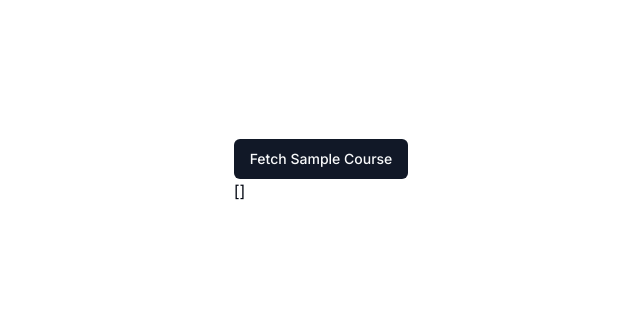
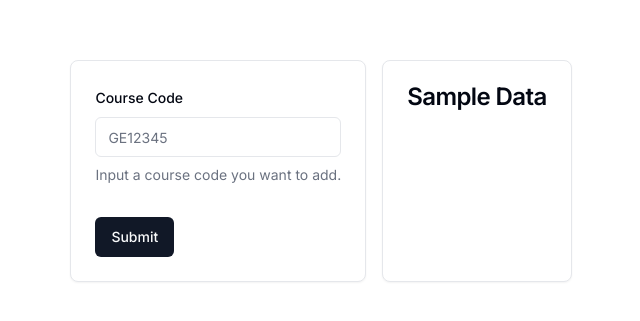
Before and after one commit to CyberEzpertz/Schedaddle, a Next.js app: page / in a window 1280 px wide. Shown: the part 229-550 px from the top of the page, without its empty margins (319-959 px from the left). Built offline with nearby package versions, Linux system fonts and the light colour scheme.

Commit message:
feat: add form for course code

```diff
--- a/package.json
+++ b/package.json
@@ -9,6 +9,8 @@
     "lint": "next lint"
   },
   "dependencies": {
+    "@hookform/resolvers": "^3.9.0",
+    "@radix-ui/react-label": "^2.1.0",
     "@radix-ui/react-slot": "^1.1.0",
     "class-variance-authority": "^0.7.0",
     "clsx": "^2.1.1",
@@ -16,6 +18,7 @@
     "next": "14.2.6",
     "react": "^18",
     "react-dom": "^18",
+    "react-hook-form": "^7.53.0",
     "tailwind-merge": "^2.5.2",
     "tailwindcss-animate": "^1.0.7",
     "zod": "^3.23.8"
--- a/src/components/CourseCodes.tsx
+++ b/src/components/CourseCodes.tsx
@@ -4,14 +4,14 @@
 import { useEffect, useState } from "react";
 import { z } from "zod";
 import { Button } from "./ui/button";
+import CourseInput from "./CourseInput";
+import { Card, CardContent, CardHeader, CardTitle } from "./ui/card";
 
 const CourseCodes = () => {
-  const [code, setCode] = useState<string>("");
   const [courses, setCourses] = useState<Course[]>([]);
 
-  const handleFetch = async () => {
-    const code = "GEETHIC";
-    const data = await fetchCourse(code);
+  const handleFetch = async (courseCode: string) => {
+    const data = await fetchCourse(courseCode);
     const newCourses = [...courses, data];
 
     setCourses(newCourses);
@@ -29,9 +29,18 @@
   }, []);
 
   return (
-    <div>
-      <Button onClick={handleFetch}>Fetch Sample Course</Button>
-      <p>{JSON.stringify(courses)}</p>
+    <div className="flex gap-4 flex-row">
+      <Card>
+        <CardContent className="pt-6">
+          <CourseInput fetchHandler={handleFetch} />
+        </CardContent>
+      </Card>
+      <Card>
+        <CardHeader>
+          <CardTitle>Sample Data</CardTitle>
+        </CardHeader>
+        <CardContent>{JSON.stringify(courses[0])}</CardContent>
+      </Card>
     </div>
   );
 };
--- /dev/null
+++ b/src/components/CourseInput.tsx
@@ -0,0 +1,66 @@
+"use client";
+import { zodResolver } from "@hookform/resolvers/zod";
+import * as z from "zod";
+import { useForm } from "react-hook-form";
+import { Button } from "@/components/ui/button";
+import {
+  Form,
+  FormControl,
+  FormDescription,
+  FormField,
+  FormItem,
+  FormLabel,
+  FormMessage,
+} from "@/components/ui/form";
+import { Input } from "@/components/ui/input";
+
+const formSchema = z.object({
+  courseCode: z.string().length(7, "Length should be 7!"),
+});
+
+type props = {
+  fetchHandler: (courseCode: string) => void;
+};
+
+const CourseInput = ({ fetchHandler }: props) => {
+  const form = useForm<z.infer<typeof formSchema>>({
+    resolver: zodResolver(formSchema),
+    defaultValues: {
+      courseCode: "",
+    },
+  });
+
+  function onSubmit(values: z.infer<typeof formSchema>) {
+    fetchHandler(values.courseCode);
+  }
+
+  return (
+    <Form {...form}>
+      <form
+        noValidate
+        onSubmit={form.handleSubmit(onSubmit)}
+        className="space-y-8"
+      >
+        <FormField
+          control={form.control}
+          name="courseCode"
+          render={({ field }) => (
+            <FormItem>
+              <FormLabel>Course Code</FormLabel>
+              <FormControl>
+                <Input placeholder="GE12345" {...field} />
+              </FormControl>
+              <FormDescription>
+                Input a course code you want to add.
+              </FormDescription>
+              <FormMessage />
+            </FormItem>
+          )}
+        />
+        <Button type="submit">Submit</Button>
+      </form>
+    </Form>
+  );
+};
+
+export default CourseInput;
--- /dev/null
+++ b/src/components/ui/card.tsx
@@ -0,0 +1,79 @@
+import * as React from "react"
+
+import { cn } from "@/lib/utils"
+
+const Card = React.forwardRef<
+  HTMLDivElement,
+  React.HTMLAttributes<HTMLDivElement>
+>(({ className, ...props }, ref) => (
+  <div
+    ref={ref}
+    className={cn(
+      "rounded-lg border bg-card text-card-foreground shadow-sm",
+      className
+    )}
+    {...props}
+  />
+))
+Card.displayName = "Card"
+
+const CardHeader = React.forwardRef<
+  HTMLDivElement,
+  React.HTMLAttributes<HTMLDivElement>
+>(({ className, ...props }, ref) => (
+  <div
+    ref={ref}
+    className={cn("flex flex-col space-y-1.5 p-6", className)}
+    {...props}
+  />
+))
+CardHeader.displayName = "CardHeader"
+
+const CardTitle = React.forwardRef<
+  HTMLParagraphElement,
+  React.HTMLAttributes<HTMLHeadingElement>
+>(({ className, ...props }, ref) => (
+  <h3
+    ref={ref}
+    className={cn(
+      "text-2xl font-semibold leading-none tracking-tight",
+      className
+    )}
+    {...props}
+  />
+))
+CardTitle.displayName = "CardTitle"
+
+const CardDescription = React.forwardRef<
+  HTMLParagraphElement,
+  React.HTMLAttributes<HTMLParagraphElement>
+>(({ className, ...props }, ref) => (
+  <p
+    ref={ref}
+    className={cn("text-sm text-muted-foreground", className)}
+    {...props}
+  />
+))
+CardDescription.displayName = "CardDescription"
+
+const CardContent = React.forwardRef<
+  HTMLDivElement,
+  React.HTMLAttributes<HTMLDivElement>
+>(({ className, ...props }, ref) => (
+  <div ref={ref} className={cn("p-6 pt-0", className)} {...props} />
+))
+CardContent.displayName = "CardContent"
+
+const CardFooter = React.forwardRef<
+  HTMLDivElement,
+  React.HTMLAttributes<HTMLDivElement>
+>(({ className, ...props }, ref) => (
+  <div
+    ref={ref}
+    className={cn("flex items-center p-6 pt-0", className)}
+    {...props}
+  />
+))
+CardFooter.displayName = "CardFooter"
+
+export { Card, CardHeader, CardFooter, CardTitle, CardDescription, CardContent }
--- /dev/null
+++ b/src/components/ui/form.tsx
@@ -0,0 +1,178 @@
+"use client"
+
+import * as React from "react"
+import * as LabelPrimitive from "@radix-ui/react-label"
+import { Slot } from "@radix-ui/react-slot"
+import {
+  Controller,
+  ControllerProps,
+  FieldPath,
+  FieldValues,
+  FormProvider,
+  useFormContext,
+} from "react-hook-form"
+
+import { cn } from "@/lib/utils"
+import { Label } from "@/components/ui/label"
+
+const Form = FormProvider
+
+type FormFieldContextValue<
+  TFieldValues extends FieldValues = FieldValues,
+  TName extends FieldPath<TFieldValues> = FieldPath<TFieldValues>
+> = {
+  name: TName
+}
+
+const FormFieldContext = React.createContext<FormFieldContextValue>(
+  {} as FormFieldContextValue
+)
+
+const FormField = <
+  TFieldValues extends FieldValues = FieldValues,
+  TName extends FieldPath<TFieldValues> = FieldPath<TFieldValues>
+>({
+  ...props
+}: ControllerProps<TFieldValues, TName>) => {
+  return (
+    <FormFieldContext.Provider value={{ name: props.name }}>
+      <Controller {...props} />
+    </FormFieldContext.Provider>
+  )
+}
+
+const useFormField = () => {
+  const fieldContext = React.useContext(FormFieldContext)
+  const itemContext = React.useContext(FormItemContext)
+  const { getFieldState, formState } = useFormContext()
+
+  const fieldState = getFieldState(fieldContext.name, formState)
+
+  if (!fieldContext) {
+    throw new Error("useFormField should be used within <FormField>")
+  }
+
+  const { id } = itemContext
+
+  return {
+    id,
+    name: fieldContext.name,
+    formItemId: `${id}-form-item`,
+    formDescriptionId: `${id}-form-item-description`,
+    formMessageId: `${id}-form-item-message`,
+    ...fieldState,
+  }
+}
+
+type FormItemContextValue = {
+  id: string
+}
+
+const FormItemContext = React.createContext<FormItemContextValue>(
+  {} as FormItemContextValue
+)
+
+const FormItem = React.forwardRef<
+  HTMLDivElement,
+  React.HTMLAttributes<HTMLDivElement>
+>(({ className, ...props }, ref) => {
+  const id = React.useId()
+
+  return (
+    <FormItemContext.Provider value={{ id }}>
+      <div ref={ref} className={cn("space-y-2", className)} {...props} />
+    </FormItemContext.Provider>
+  )
+})
+FormItem.displayName = "FormItem"
+
+const FormLabel = React.forwardRef<
+  React.ElementRef<typeof LabelPrimitive.Root>,
+  React.ComponentPropsWithoutRef<typeof LabelPrimitive.Root>
+>(({ className, ...props }, ref) => {
+  const { error, formItemId } = useFormField()
+
+  return (
+    <Label
+      ref={ref}
+      className={cn(error && "text-destructive", className)}
+      htmlFor={formItemId}
+      {...props}
+    />
+  )
+})
+FormLabel.displayName = "FormLabel"
+
+const FormControl = React.forwardRef<
+  React.ElementRef<typeof Slot>,
+  React.ComponentPropsWithoutRef<typeof Slot>
+>(({ ...props }, ref) => {
+  const { error, formItemId, formDescriptionId, formMessageId } = useFormField()
+
+  return (
+    <Slot
+      ref={ref}
+      id={formItemId}
+      aria-describedby={
+        !error
+          ? `${formDescriptionId}`
+          : `${formDescriptionId} ${formMessageId}`
+      }
+      aria-invalid={!!error}
+      {...props}
+    />
+  )
+})
+FormControl.displayName = "FormControl"
+
+const FormDescription = React.forwardRef<
+  HTMLParagraphElement,
+  React.HTMLAttributes<HTMLParagraphElement>
+>(({ className, ...props }, ref) => {
+  const { formDescriptionId } = useFormField()
+
+  return (
+    <p
+      ref={ref}
+      id={formDescriptionId}
+      className={cn("text-sm text-muted-foreground", className)}
+      {...props}
+    />
+  )
+})
+FormDescription.displayName = "FormDescription"
+
+const FormMessage = React.forwardRef<
+  HTMLParagraphElement,
+  React.HTMLAttributes<HTMLParagraphElement>
+>(({ className, children, ...props }, ref) => {
+  const { error, formMessageId } = useFormField()
+  const body = error ? String(error?.message) : children
+
+  if (!body) {
+    return null
+  }
+
+  return (
+    <p
+      ref={ref}
+      id={formMessageId}
+      className={cn("text-sm font-medium text-destructive", className)}
+      {...props}
+    >
+      {body}
+    </p>
+  )
+})
+FormMessage.displayName = "FormMessage"
+
+export {
+  useFormField,
+  Form,
+  FormItem,
+  FormLabel,
+  FormControl,
+  FormDescription,
+  FormMessage,
+  FormField,
+}
--- /dev/null
+++ b/src/components/ui/input.tsx
@@ -0,0 +1,25 @@
+import * as React from "react"
+
+import { cn } from "@/lib/utils"
+
+export interface InputProps
+  extends React.InputHTMLAttributes<HTMLInputElement> {}
+
+const Input = React.forwardRef<HTMLInputElement, InputProps>(
+  ({ className, type, ...props }, ref) => {
+    return (
+      <input
+        type={type}
+        className={cn(
+          "flex h-10 w-full rounded-md border border-input bg-background px-3 py-2 text-sm ring-offset-background file:border-0 file:bg-transparent file:text-sm file:font-medium placeholder:text-muted-foreground focus-visible:outline-none focus-visible:ring-2 focus-visible:ring-ring focus-visible:ring-offset-2 disabled:cursor-not-allowed disabled:opacity-50",
+          className
+        )}
+        ref={ref}
+        {...props}
+      />
+    )
+  }
+)
+Input.displayName = "Input"
+
+export { Input }
--- /dev/null
+++ b/src/components/ui/label.tsx
@@ -0,0 +1,26 @@
+"use client"
+
+import * as React from "react"
+import * as LabelPrimitive from "@radix-ui/react-label"
+import { cva, type VariantProps } from "class-variance-authority"
+
+import { cn } from "@/lib/utils"
+
+const labelVariants = cva(
+  "text-sm font-medium leading-none peer-disabled:cursor-not-allowed peer-disabled:opacity-70"
+)
+
+const Label = React.forwardRef<
+  React.ElementRef<typeof LabelPrimitive.Root>,
+  React.ComponentPropsWithoutRef<typeof LabelPrimitive.Root> &
+    VariantProps<typeof labelVariants>
+>(({ className, ...props }, ref) => (
+  <LabelPrimitive.Root
+    ref={ref}
+    className={cn(labelVariants(), className)}
+    {...props}
+  />
+))
+Label.displayName = LabelPrimitive.Root.displayName
+
+export { Label }
```
Also changed, not shown: 1 other file (tests, documents, lock files or other folders).
